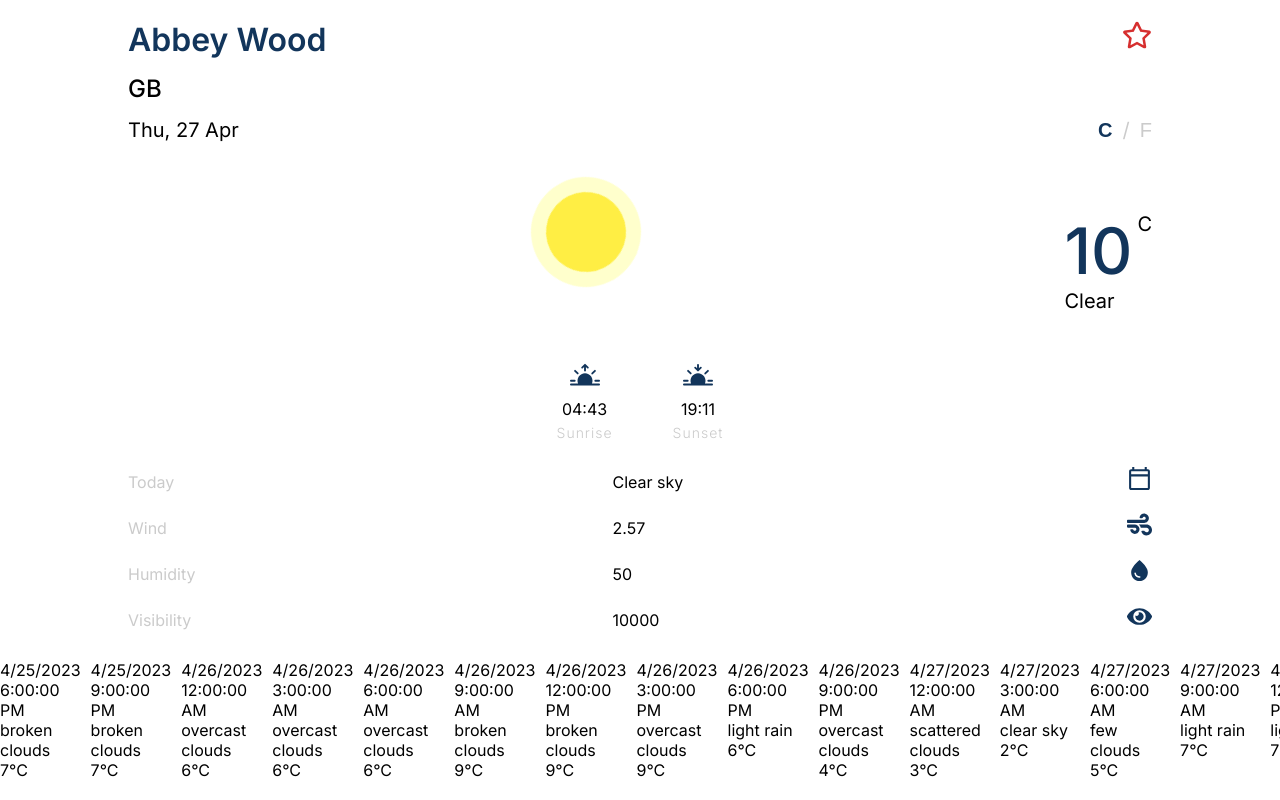
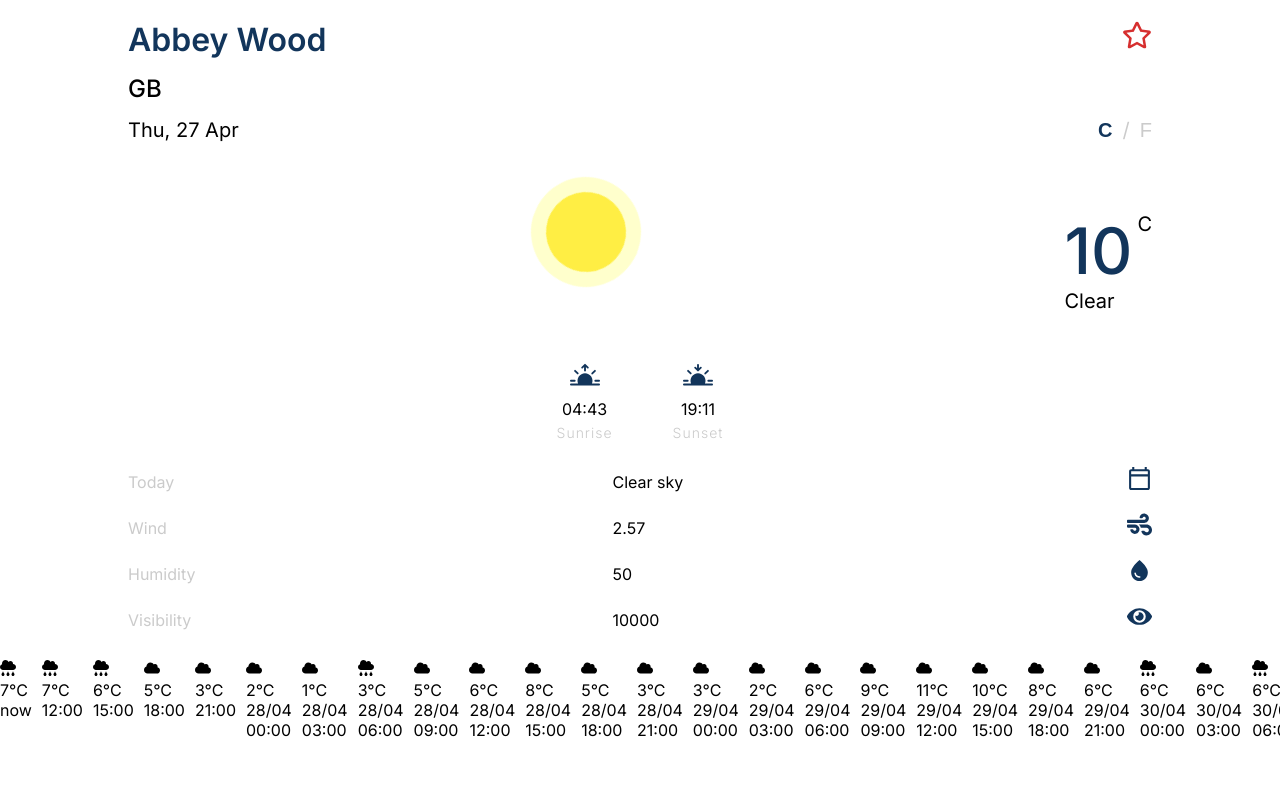
Before and after one commit to HejCattis/WeatherApp, a React (Vite) app in the folder WeatherApp/: page / in a window 1280 px wide. Built offline with nearby package versions, Linux system fonts and the light colour scheme.

Commit message:
Forecast done for "all"

```diff
--- a/WeatherApp/src/components/Forecast.tsx
+++ b/WeatherApp/src/components/Forecast.tsx
@@ -1,31 +1,45 @@
 import useStoreWeather from "../store/storeWeather";
+import { getWeatherIcon } from "../utils/getWeatherIcon";
 
-function Forecast () {
+function Forecast() {
   const { forecastData } = useStoreWeather();
 
-    const weatherData = forecastData?.list.map((data) => {
-      const dateTime = new Date(data.dt_txt);
-      const temperature = Math.round(data.main.temp);
-      const description = data.weather[0].description;
+  // Filter out the dates that are earlier than the current time minus 4 hours
+  const filteredForecastData = forecastData?.list.filter(
+    ({ dt_txt }) => new Date(dt_txt) >= new Date(Date.now() - 4 * 60 * 60 * 1000)
+  );
+
+  // Map the filtered forecast data to weather data
+  const weatherData = filteredForecastData?.map(({ dt_txt, main: { temp }, weather: [{ main }] }) => {
+    const dateTime = new Date(dt_txt);
+    const now = new Date();
+    const start = new Date(now.getFullYear(), now.getMonth(), now.getDate(), now.getHours() - (now.getHours() % 3), 0, 0);
+    const isNow = Math.abs(dateTime.getTime() - now.getTime()) <= 1.5 * 60 * 60 * 1000;
+
+    const dateTimeString = isNow
+      ? "now"
+      : dateTime.toLocaleDateString() === now.toLocaleDateString()
+      ? dateTime.toLocaleTimeString([], { hour: '2-digit', minute: '2-digit', hour12: false })
+      : `${dateTime.toLocaleDateString('en-GB', { day: 'numeric', month: 'numeric' })} ${dateTime.toLocaleTimeString([], { hour: '2-digit', minute: '2-digit', hour12: false })}`;
 
     return {
-        temperature,
-        description,
-        dateTime: `${dateTime.toLocaleDateString()} ${dateTime.toLocaleTimeString()}`,
+      temperature: Math.round(temp),
+      main,
+      dateTime: dateTimeString,
     };
   });
 
   return (
     <div style={{ display: 'flex', overflowX: 'scroll', maxWidth: '100%' }}>
-        {weatherData?.map((data, index) => (
+      {weatherData?.map(({ dateTime, main, temperature }, index) => (
         <div key={index} style={{ marginRight: '10px' }}>
-            <div>{data.dateTime}</div>
-            <div>{data.description}</div>
-            <div>{data.temperature}°C</div>
+          <div>{getWeatherIcon(main)}</div>
+          <div>{temperature}°C</div>
+          <div>{dateTime}</div>
         </div>
       ))}
     </div>
-    )
+  );
 }
 
 export default Forecast;
--- /dev/null
+++ b/WeatherApp/src/utils/getWeatherIcon.tsx
@@ -0,0 +1,20 @@
+import { FaSun, FaCloud, FaCloudRain, FaBolt, FaSnowflake } from 'react-icons/fa';
+
+
+export function getWeatherIcon(main :string) {
+    switch (main) {
+      case 'Clear':
+        return <FaSun />;
+      case 'Clouds':
+        return <FaCloud />;
+      case 'Rain':
+      case 'Drizzle':
+        return <FaCloudRain />;
+      case 'Thunderstorm':
+        return <FaBolt />;
+      case 'Snow':
+        return <FaSnowflake />;
+      default:
+        return null;
+    }
+  }
```
Lines whose indentation alone changed are shown as unchanged.
